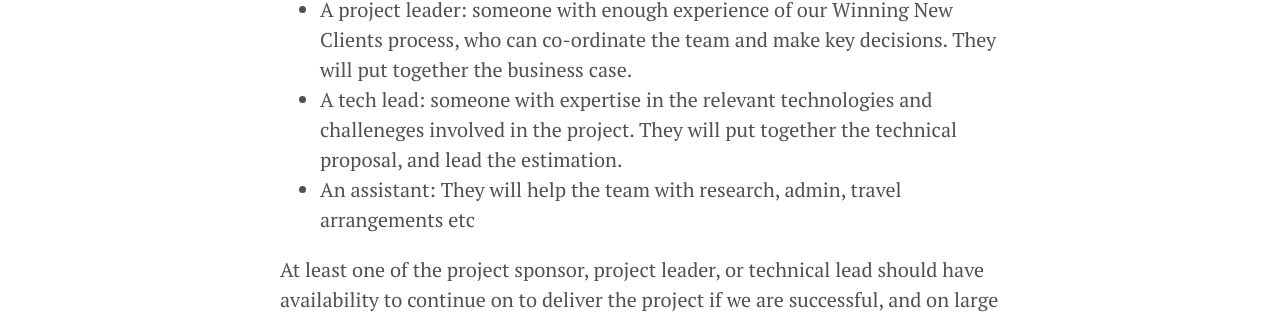
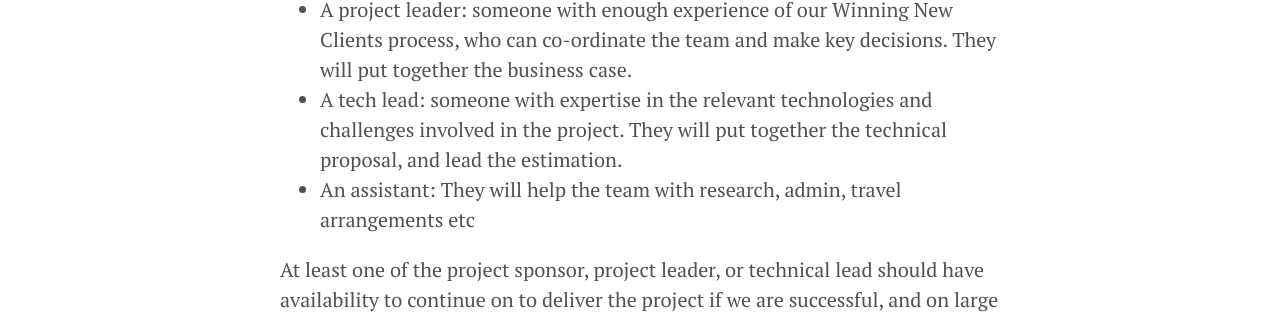
Before and after one commit to tormi/WunderWay, a Jekyll site: the page built from clients/winning-clients-stop-go.md, in a window 1280 px wide and 900 px high, scrolled down 1494 px. Shown: the part 174-488 px from the top of the window. Built offline with Jekyll 4.4.1, drawn with Linux system fonts in a browser that asks for light colours; Markdown is read by kramdown in place of the engine named in the settings.

Commit message:
Fixed typo

```diff
--- a/clients/winning-clients-stop-go.md
+++ b/clients/winning-clients-stop-go.md
@@ -47,7 +47,7 @@ A key consideration at this stage is whether we have the right people with the r
 
 - A project sponsor: usually someone based close to the customer, or with particularly in-depth knowledge about the sector
 - A project leader: someone with enough experience of our Winning New Clients process, who can co-ordinate the team and make key decisions. They will put together the business case.
-- A tech lead: someone with expertise in the relevant technologies and challeneges involved in the project. They will put together the technical proposal, and lead the estimation.
+- A tech lead: someone with expertise in the relevant technologies and challenges involved in the project. They will put together the technical proposal, and lead the estimation.
 - An assistant: They will help the team with research, admin, travel arrangements etc
 
 At least one of the project sponsor, project leader, or technical lead should have availability to continue on to deliver the project if we are successful, and on large projects it should be at least two.
```
